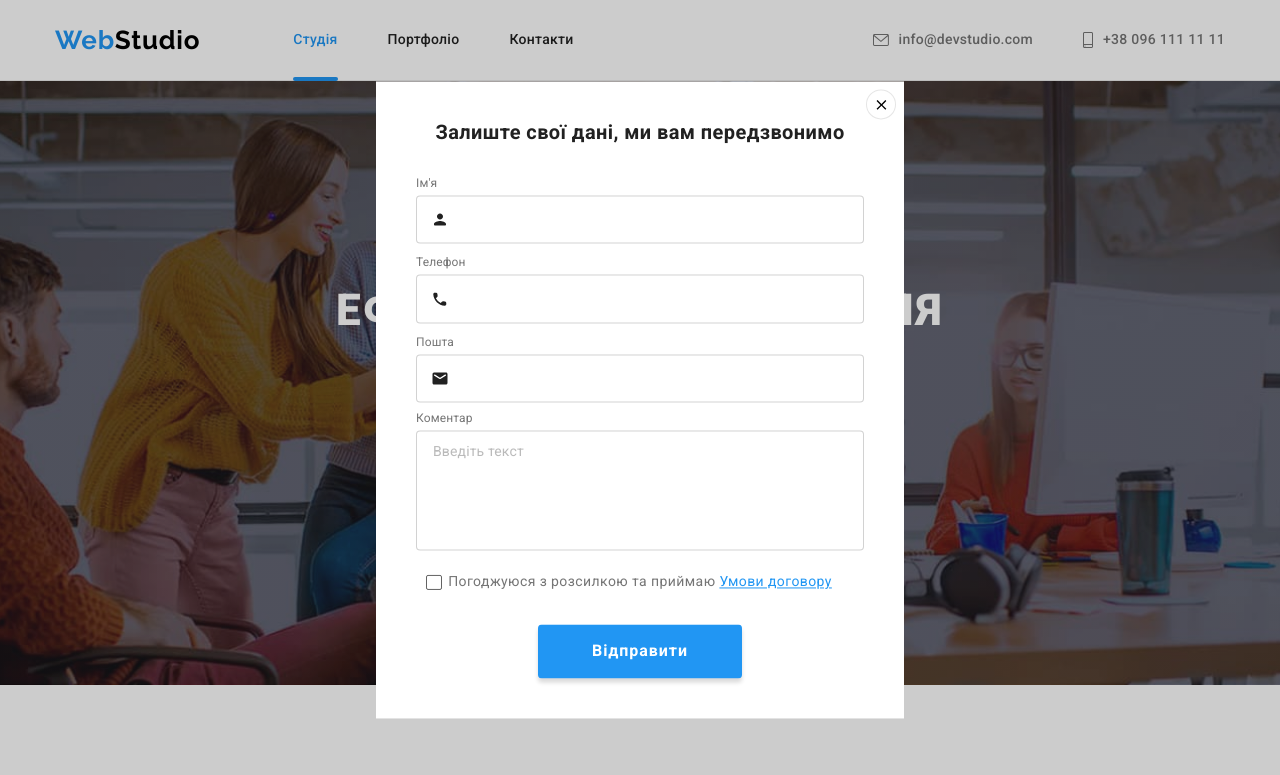
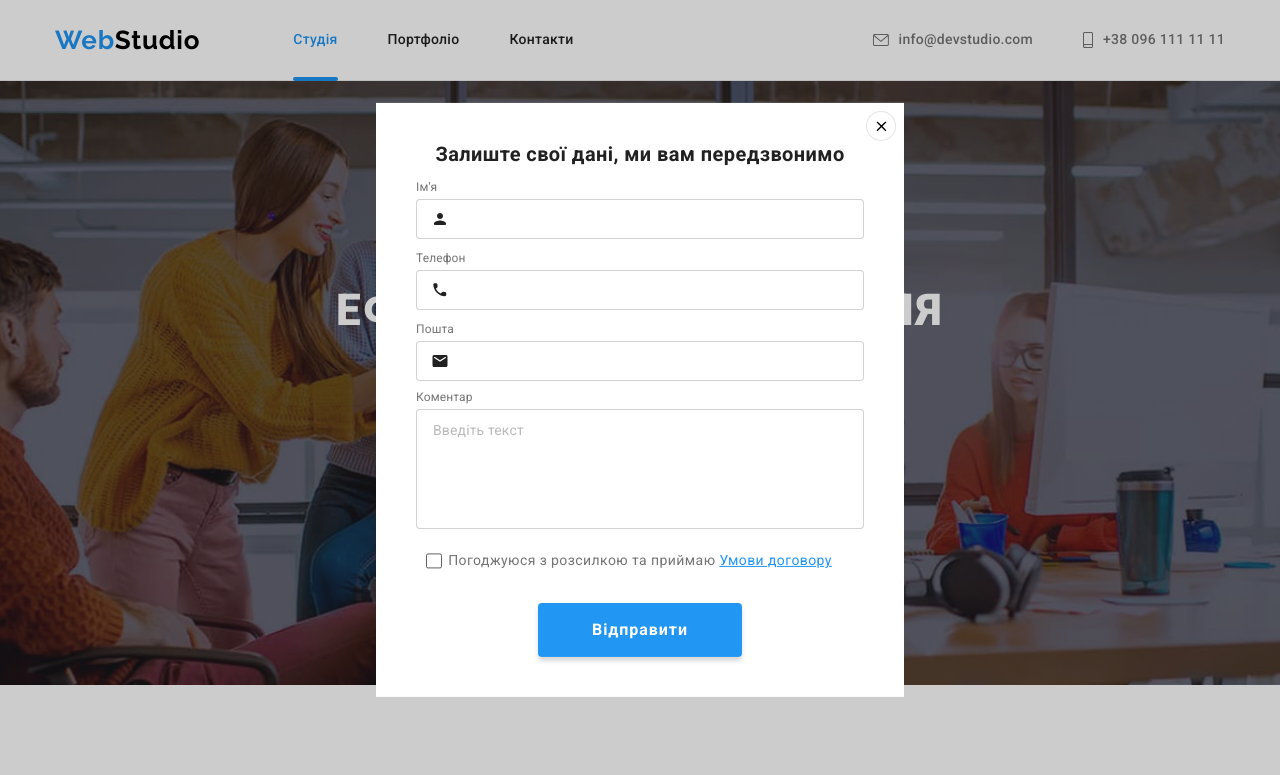
Before and after one commit to FreeNit/goit-markup-hw-06, a plain HTML site: page index.html in a window 1280 px wide. Both pictures are taken after a click on the button "Замовити послугу". Shown: the top 775 px of the page. Drawn offline with Linux system fonts and the light colour scheme.

Commit message:
Update geometrical parameters for the subscription form elements

```diff
--- a/css/style.css
+++ b/css/style.css
@@ -316,6 +316,8 @@ a {
   min-height: 581px;
   min-width: 528px;
   padding: 40px 40px;
+  padding-left: 40px;
+  padding-right: 40px;
 
   background-color: #fff;
   transform: translate(-50%, -50%) scale(1) rotate(0deg);
@@ -361,7 +363,7 @@ a {
   line-height: 1.15;
   text-align: center;
   color: var(--secondary-text-color);
-  margin-bottom: 30px;
+  margin-bottom: 12px;
 }
 
 .contact-form .form-label {
@@ -380,11 +382,11 @@ a {
 }
 
 .contact-form-input {
-  padding: 14px 15px 14px 42px;
+  padding: 11px 15px 11px 42px;
   border: 1px solid rgba(33, 33, 33, 0.2);
   border-radius: 4px;
   outline: none;
-  font-size: 16px;
+  font-size: 14px;
   line-height: 1.16;
   letter-spacing: 0.02em;
   color: var(--secondary-text-color);
```
